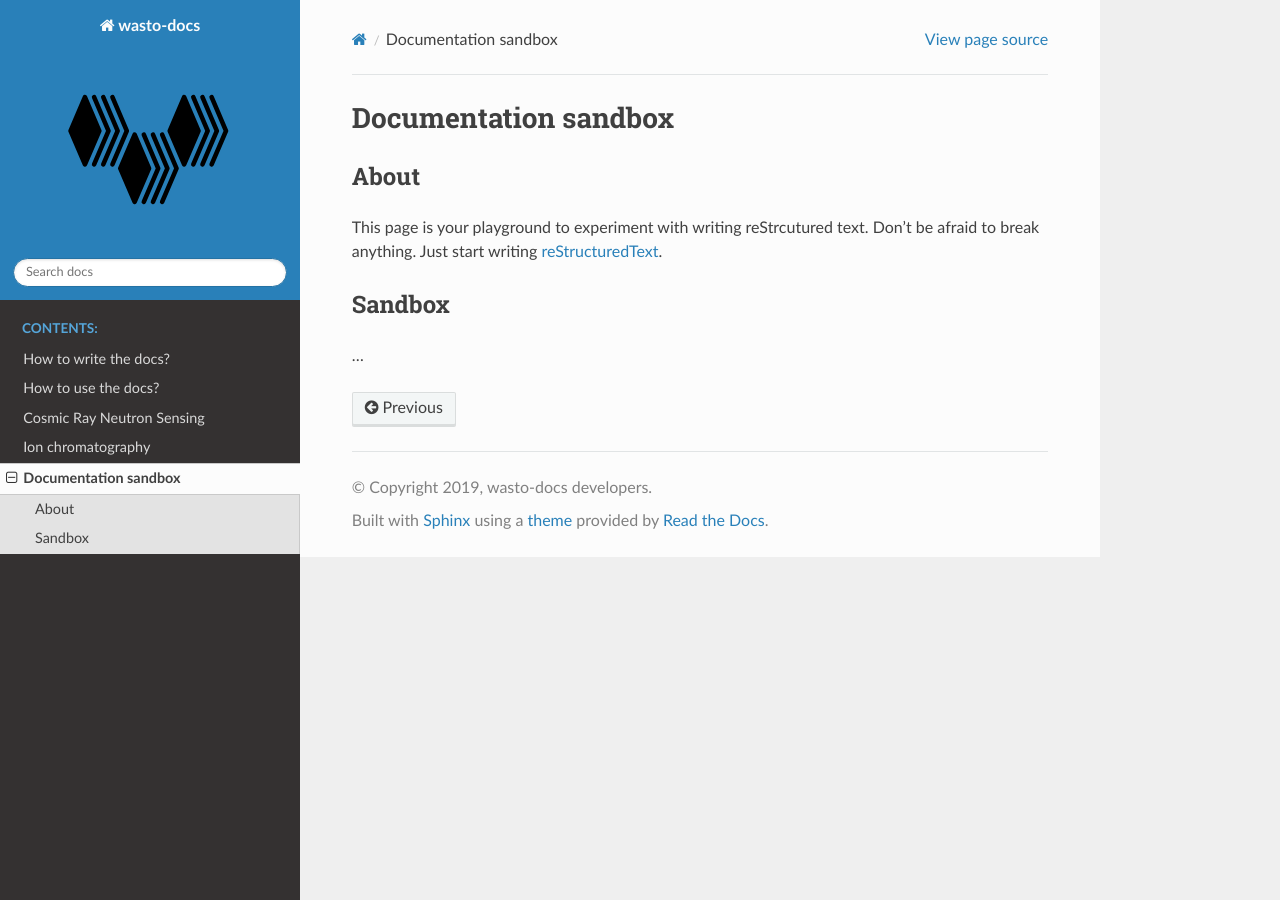
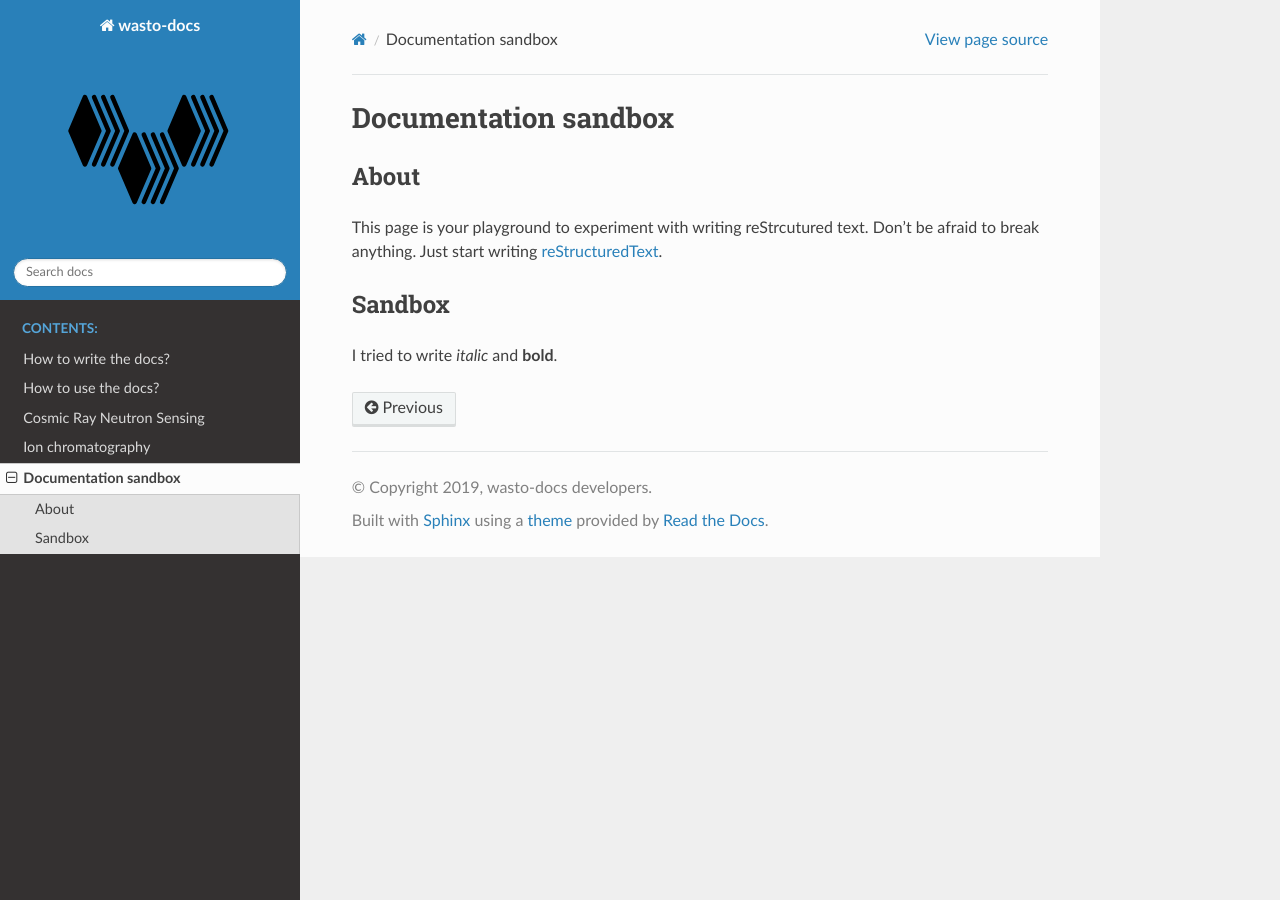
Before and after one commit to heistermann/wasto-docs, a Sphinx documentation site: the page built from docs/source/sandbox.rst, in a window 1280 px wide. Built offline with Sphinx 7.4.7 and the Read the Docs theme 2.0.0, drawn with Linux system fonts in a browser that asks for light colours.

Commit message:
Some experimental changes

```diff
--- a/docs/source/sandbox.rst
+++ b/docs/source/sandbox.rst
@@ -12,4 +12,4 @@ Don't be afraid to break anything. Just start writing
 Sandbox
 -------
 
-...
+I tried to write *italic* and **bold**.
```
